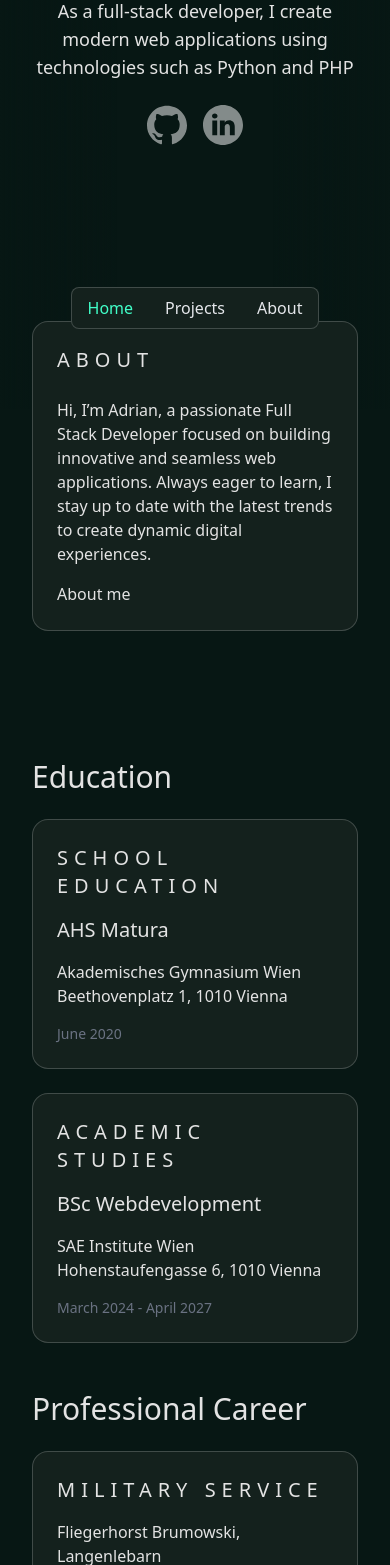
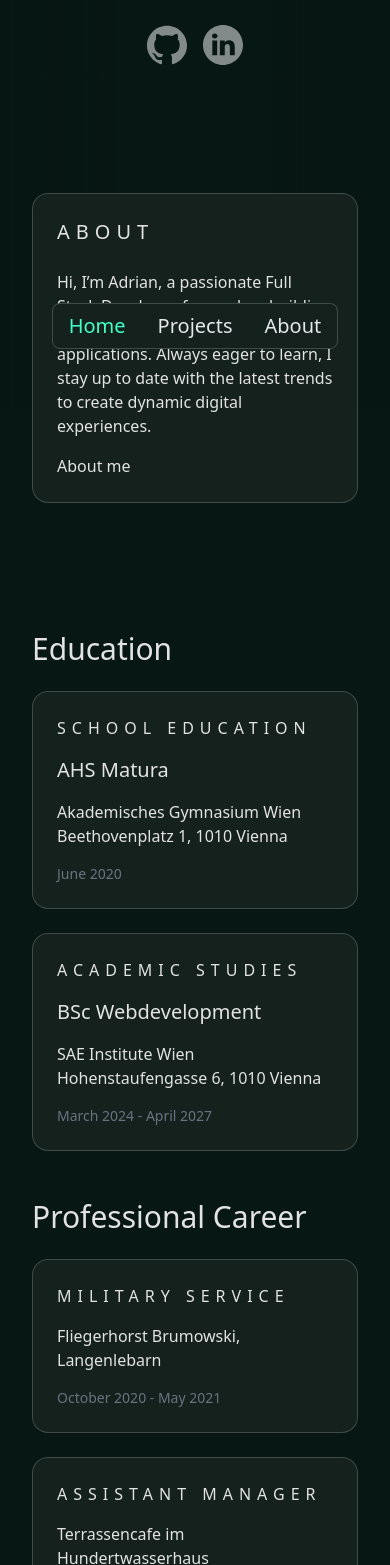
Before and after one commit to berisha-ad/portfolioReact, a React (Vite) app: page / in a window 390 px wide. Shown: the part 435-2000 px from the top of the page. Built offline with nearby package versions, Linux system fonts and the light colour scheme.

Commit message:
changed some styles

```diff
--- a/src/components/home/CvSection.jsx
+++ b/src/components/home/CvSection.jsx
@@ -16,7 +16,9 @@ const CvSection = () => {
         <h2 className="text-3xl mb-6">Education</h2>
         <Grid className="mb-12 gap-6 lg:grid-cols-2 grid-cols-1">
           <Card className="flex flex-col gap-4 lg:p-8 p-6">
-            <h3 className="headline-caps text-xl">School education</h3>
+            <h3 className="headline-caps lg:text-xl text-md">
+              School education
+            </h3>
             <h4 className="text-xl">AHS Matura</h4>
             <p>
               Akademisches Gymnasium Wien <br /> Beethovenplatz 1, 1010 Vienna
@@ -24,7 +26,9 @@ const CvSection = () => {
             <Date>June 2020</Date>
           </Card>
           <Card className="flex flex-col gap-4 lg:p-8 p-6">
-            <h3 className="headline-caps text-xl">Academic studies</h3>
+            <h3 className="headline-caps lg:text-xl text-md">
+              Academic studies
+            </h3>
             <h4 className="text-xl">BSc Webdevelopment</h4>
             <p>
               SAE Institute Wien <br /> Hohenstaufengasse 6, 1010 Vienna
@@ -36,17 +40,23 @@ const CvSection = () => {
         <h2 className="text-3xl mb-6">Professional Career</h2>
         <Grid className="lg:grid-cols-2 grid-cols-1 gap-6">
           <Card className="flex flex-col gap-4 lg:p-8 p-6">
-            <h3 className="headline-caps text-xl">Military service</h3>
+            <h3 className="headline-caps lg:text-xl text-md">
+              Military service
+            </h3>
             <p>Fliegerhorst Brumowski, Langenlebarn</p>
             <Date>October 2020 - May 2021</Date>
           </Card>
           <Card className="flex flex-col gap-4 lg:p-8 p-6">
-            <h3 className="headline-caps text-xl">Assistant manager</h3>
+            <h3 className="headline-caps lg:text-xl text-md">
+              Assistant manager
+            </h3>
             <p>Terrassencafe im Hundertwasserhaus</p>
             <Date>June 2021 - February 2025</Date>
           </Card>
           <Card className="flex flex-col gap-4 lg:col-span-2 lg:p-8 p-6">
-            <h3 className="headline-caps text-xl">Software Developer</h3>
+            <h3 className="headline-caps lg:text-xl text-md">
+              Software Developer
+            </h3>
             <h4 className="text-xl">Adana Gmbh</h4>
             <p>
               Absberggasse 27, Loft 7.14 <br /> 1100 Vienna
--- a/src/components/home/HeroSection.jsx
+++ b/src/components/home/HeroSection.jsx
@@ -6,7 +6,7 @@ import profile from "../../assets/profile.png";
 
 const HeroSection = () => {
   return (
-    <Section className="py-28">
+    <Section className="lg:py-28 pt-8 pb-16">
       <Container className="lg:flex-row items-center lg:items-stretch lg:gap-0 gap-4 justify-center lg:justify-between">
         <div className="lg:max-w-3/5 max-w-full lg:block flex flex-col items-center lg:order-1 order-2">
           <h1 className="lg:text-4xl text-3xl lg:text-left text-center font-extralight mb-6">
--- a/src/components/shared/Navbar.jsx
+++ b/src/components/shared/Navbar.jsx
@@ -4,7 +4,7 @@ import Container from "./Container";
 const NavItem = ({ children, to }) => {
   return (
     <NavLink
-      className="font-extralight text-gray-200 py-2 px-4 hover:bg-emerald-900 rounded-lg transition-colors ease-in"
+      className="font-extralight lg:text-md text-xl text-gray-200 py-2 px-4 hover:bg-emerald-900 rounded-lg transition-colors ease-in"
       to={to}
     >
       {children}
@@ -19,7 +19,7 @@ const Navbar = () => {
         <Link className="logo py-2" to="/">
           Adrian Berisha
         </Link>
-        <div className="lg:relative lg:bottom-auto fixed w-full left-0 lg:block lg:w-max flex justify-center bottom-20">
+        <div className="lg:relative lg:bottom-auto fixed w-full left-0 lg:block lg:w-max flex justify-center bottom-15">
           <nav className="flex flex-row rounded-lg border bg-secondary">
             <NavItem to="/">Home</NavItem>
             <NavItem to="/projects">Projects</NavItem>
```
